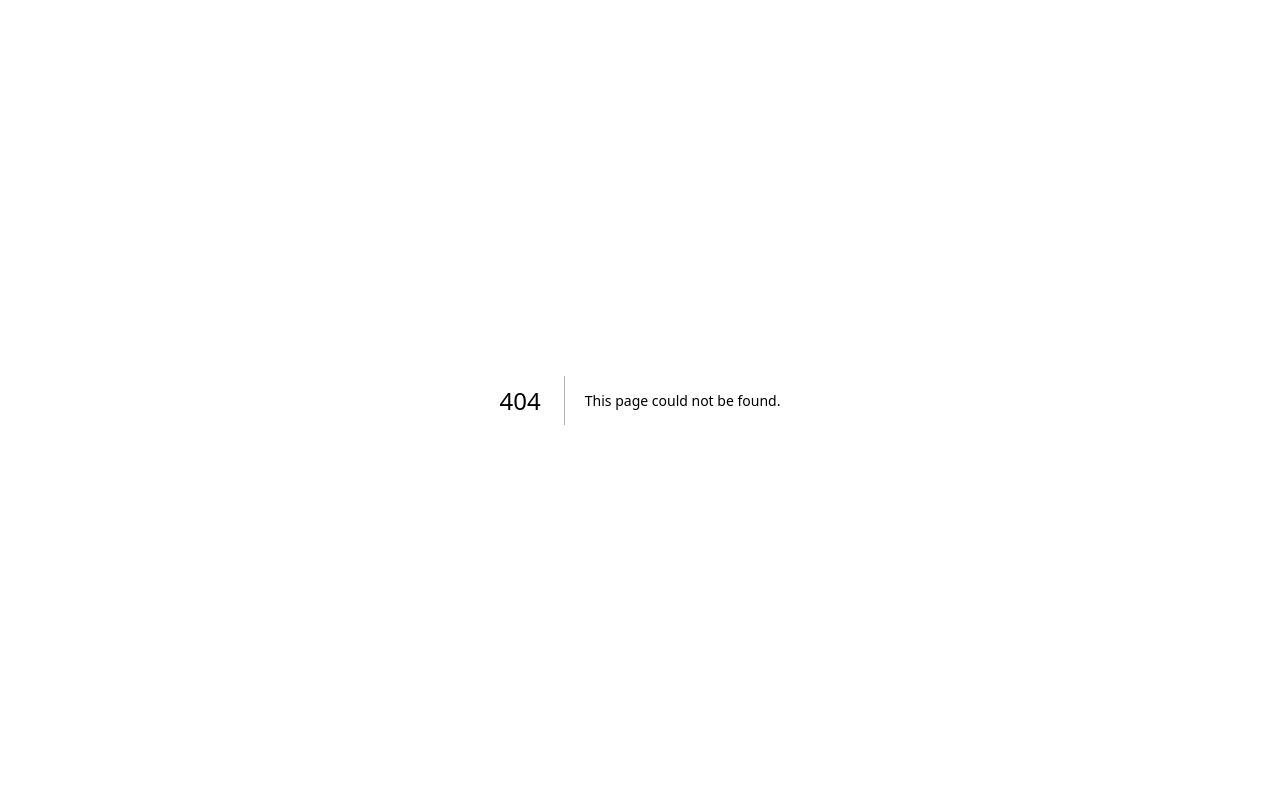
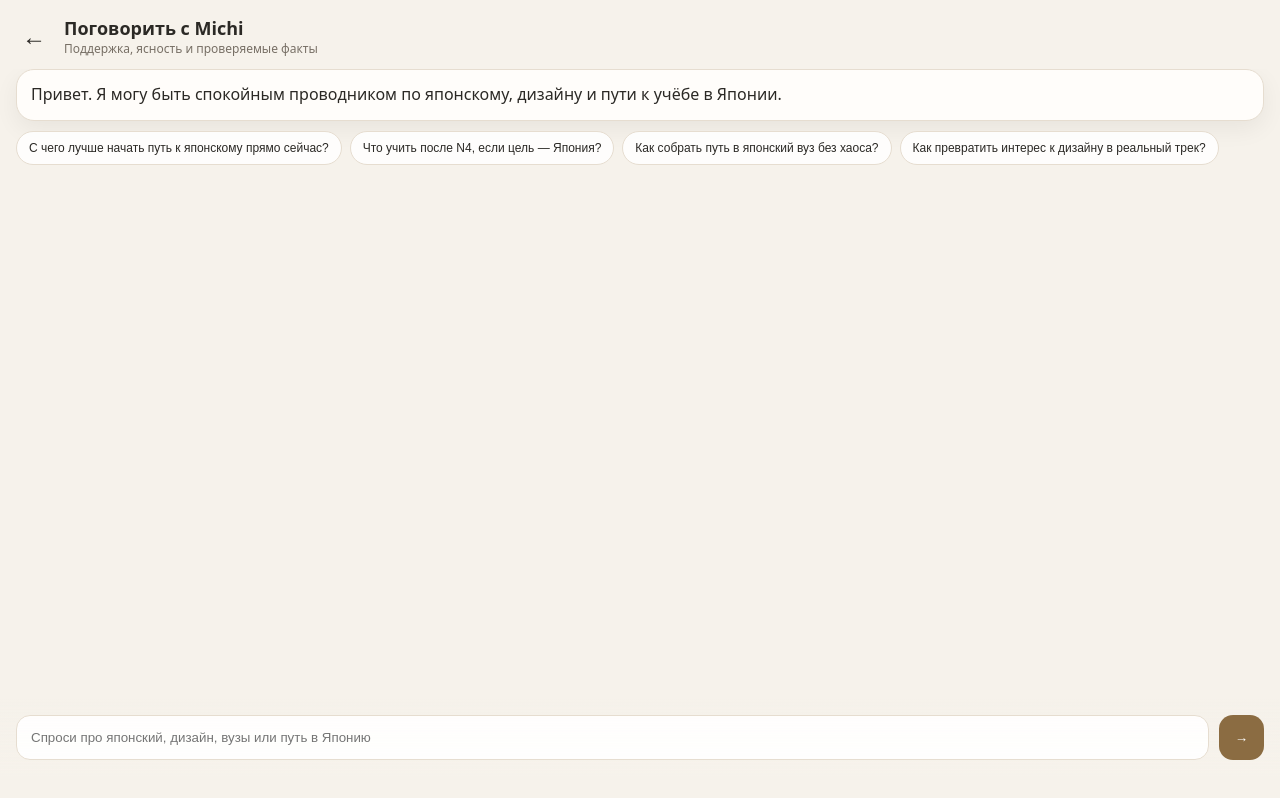
Before and after one commit to 4444alex4444/MichiGPT, a Next.js app: page /chat in a window 1280 px wide. Before the commit this address had no page. Shown: the top 798 px of the page. Built offline with nearby package versions, Linux system fonts and the light colour scheme.

Commit message:
Add dedicated chat route for restored Michi chat layer

```diff
--- /dev/null
+++ b/src/app/chat/page.tsx
@@ -0,0 +1,9 @@
+'use client'
+import { useMemo } from 'react'
+import ChatScreen from '@/components/ChatScreen'
+import { loadProfile } from '@/lib/profile'
+
+export default function ChatPage() {
+  const profile = useMemo(() => loadProfile(), [])
+  return <ChatScreen profile={profile} onBack={() => history.back()} isDark={false} />
+}
```
